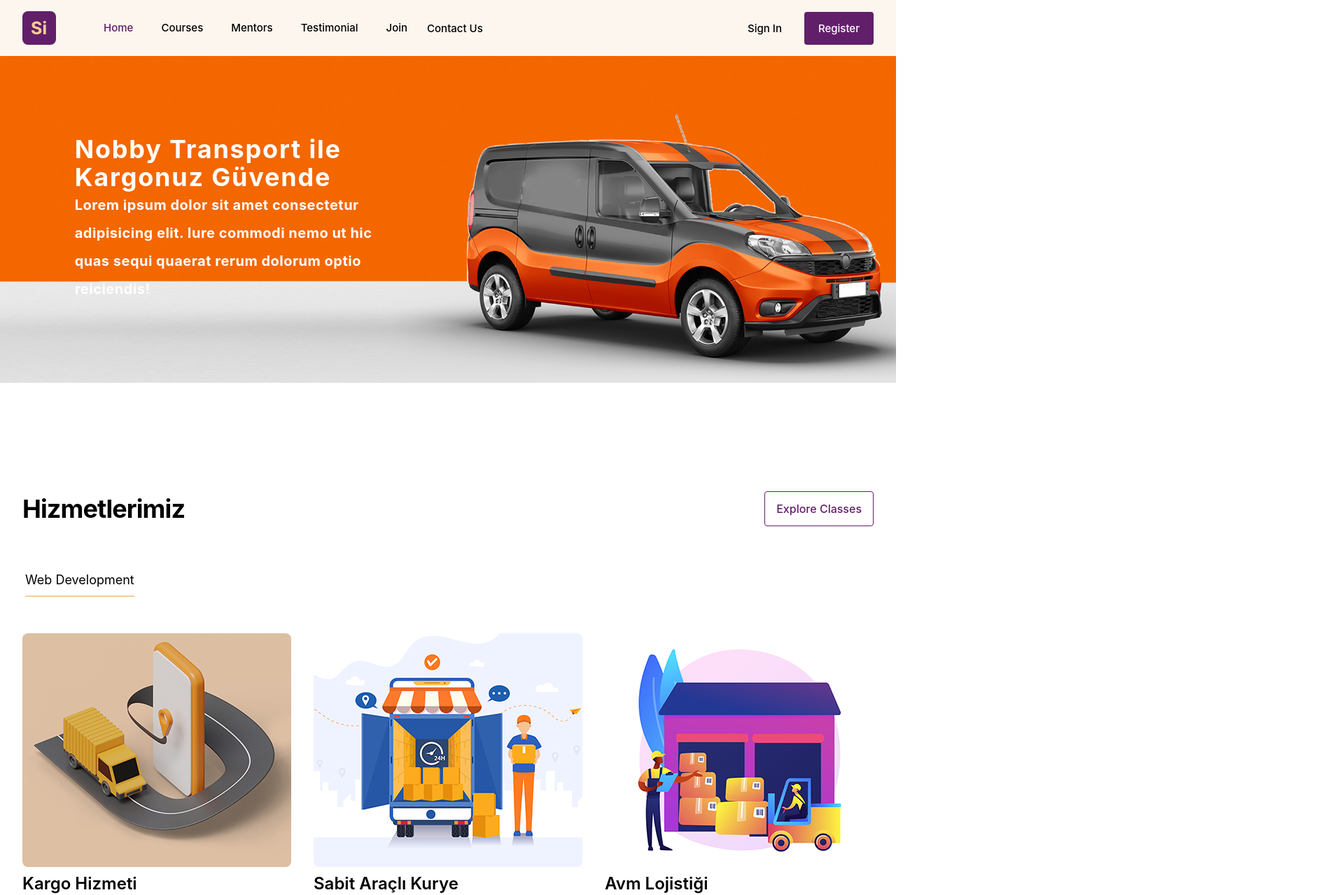
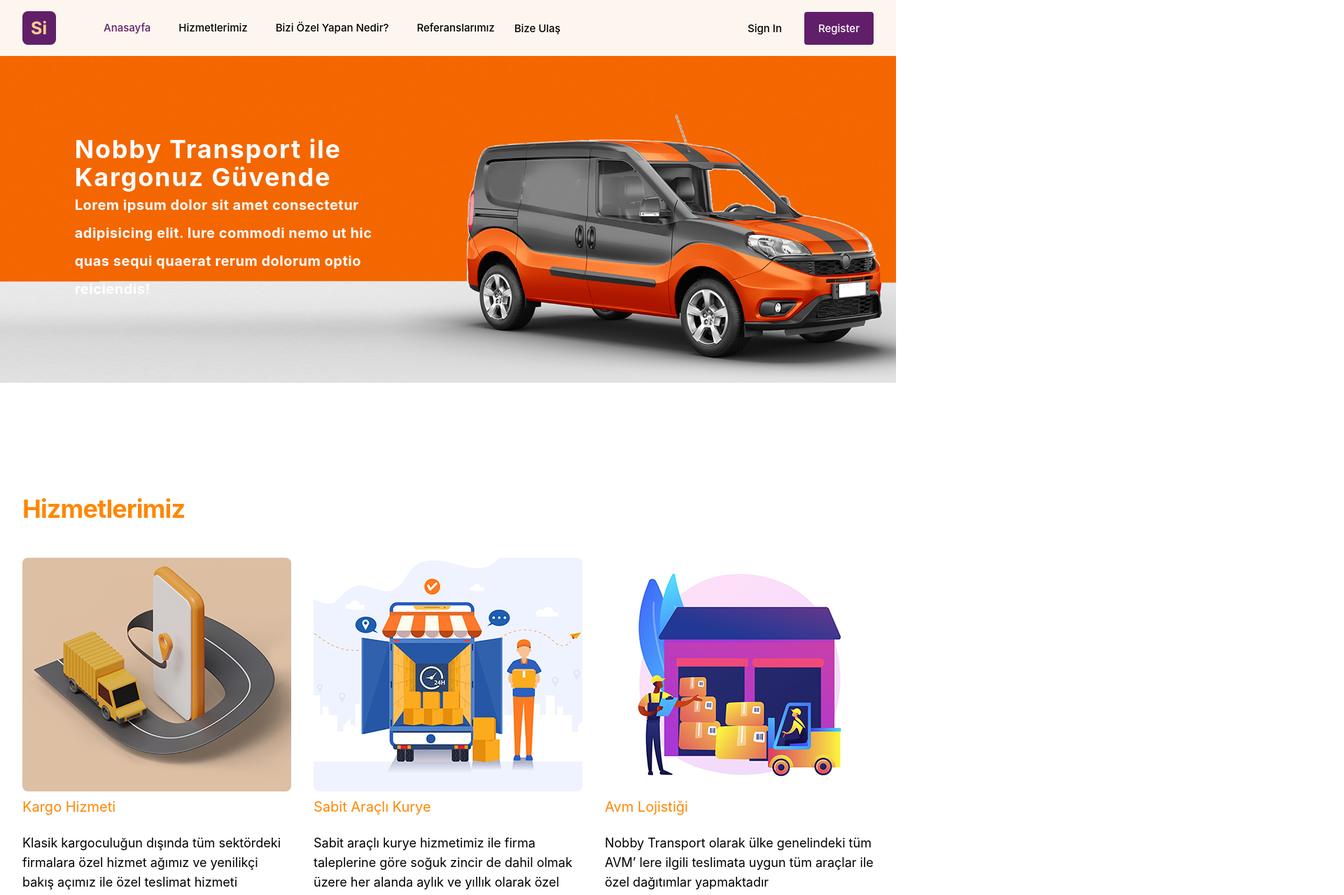
Before and after one commit to unique-tutorials/nobby, a Next.js app: page / in a window 1280 px wide. Shown: the top 1279 px of the page at 70% size, 1920 px wide, since content can reach past the window. Built offline with nearby package versions, Linux system fonts and the light colour scheme.

Commit message:
home pages changes

```diff
--- a/src/components/Courses/Courses.tsx
+++ b/src/components/Courses/Courses.tsx
@@ -64,11 +64,11 @@
                         className="h-full w-full object-cover object-center"
                     />
                 </div>
-                <p aria-hidden="true" className="mt-2 text-2xl font-semibold ">
+                <p aria-hidden="true" className="mt-2 text-xl font-normal text-[#fe8704]">
                     {name.profession}
                 </p>
                 <div className='flex justify-between'>
-                    <div className="mt-6 block font-normal text-gray-900">
+                    <div className="mt-6 block font-normal text-lg text-gray-900">
                         {name.course}
                     </div>
                 </div>
@@ -97,19 +97,19 @@
         <div>
             <div id='courses-section' className="mx-auto max-w-2xl py-16 px-4 sm:py-36 sm:px-6 lg:max-w-7xl lg:px-8">
 
-                <div className='sm:flex justify-between items-center pb-12'>
-                    <h2 className="text-3xl sm:text-4xl font-bold tracking-tight text-gray-900 my-4">Hizmetlerimiz</h2>
-                    <div>
+                <div className='sm:flex justify-between items-center'>
+                    <h2 className="text-3xl sm:text-4xl font-bold tracking-tight text-gray-900 my-4 text-[#fe8704]">Hizmetlerimiz</h2>
+                    {/* <div>
                         <button className="bg-transparent hover:bg-purple text-purple font-medium hover:text-white py-3 px-4 border border-purple hover:border-transparent rounded">
                             Explore Classes
                         </button>
-                    </div>
+                    </div> */}
                 </div>
 
                 <div className='flex nowhitespace space-x-5 rounded-xl bg-white p-1 overflow-x-auto'>
 
                     {/* FOR DESKTOP VIEW */}
-                    <button onClick={() => setSelectedButton('webdevelopment')} className={"bg-white " + (selectedButton === 'webdevelopment' ? 'text-black border-b-2 border-orange' : 'text-lightgrey') + " pb-2 text-lg hidden sm:block"}>Web Development</button>
+                    <button onClick={() => setSelectedButton('webdevelopment')} className={"bg-white " + (selectedButton === 'webdevelopment' ? 'text-black border-b-2 border-orange' : 'text-lightgrey') + " pb-2 text-lg hidden sm:block"}></button>
                     {/* <button onClick={() => setSelectedButton('mobiledevelopment')} className={"bg-white " + (selectedButton === 'mobiledevelopment' ? 'text-black border-b-2 border-orange' : 'text-lightgrey') + " pb-2 text-lg hidden sm:block"}>Mobile Development</button>
                     <button onClick={() => setSelectedButton('datascience')} className={"bg-white " + (selectedButton === 'datascience' ? 'text-black border-b-2 border-orange' : 'text-lightgrey') + " pb-2 text-lg hidden sm:block"}>Data Science</button>
                     <button onClick={() => setSelectedButton('cloudcomputing')} className={"bg-white " + (selectedButton === 'cloudcomputing' ? 'text-black border-b-2 border-orange' : 'text-lightgrey') + " pb-2 text-lg hidden sm:block"}>Cloud Computing</button> */}
@@ -124,7 +124,7 @@
 
                 <div>
                     <div className="mx-auto max-w-7xl">
-                        <div className="grid grid-cols-1 gap-y-10 gap-x-8 py-12">
+                        <div className="grid grid-cols-1 gap-y-10 gap-x-8 py-4">
                             <div className="col-start-1 grid grid-cols-1 sm:grid-cols-2 lg:grid-cols-3 gap-x-8">
                                 {nameElements.length > 0 ? (
                                     nameElements
--- a/src/components/Mentor/Mentor.tsx
+++ b/src/components/Mentor/Mentor.tsx
@@ -6,7 +6,6 @@
     href: string;
     imageSrc: string;
     imageAlt: string;
-    color: string;
 }
 
 const products: Product[] = [
@@ -16,7 +15,6 @@
         href: '#',
         imageSrc: '/assets/mentor/nusret.jpg',
         imageAlt: "Front of men's Basic Tee in black.",
-        color: 'Shoo Thar Mein',
     },
     {
         id: 2,
@@ -24,7 +22,6 @@
         href: '#',
         imageSrc: '/assets/mentor/a101.png',
         imageAlt: "Front of men's Basic Tee in black.",
-        color: 'Cristian Doru Barin',
     },
     {
         id: 3,
@@ -32,7 +29,6 @@
         href: '#',
         imageSrc: '/assets/mentor/beymen.jpg',
         imageAlt: "Front of men's Basic Tee in black.",
-        color: 'Tanzeel Ur Rehman',
     },
     {
         id: 4,
@@ -40,7 +36,6 @@
         href: '#',
         imageSrc: '/assets/mentor/netlog.jpg',
         imageAlt: "Front of men's Basic Tee in black.",
-        color: 'Andrew Williams',
     },
     {
         id: 5,
@@ -48,7 +43,6 @@
         href: '#',
         imageSrc: '/assets/mentor/dinamik.jpg',
         imageAlt: "Front of men's Basic Tee in black.",
-        color: 'Brad Schiff',
     },
     {
         id: 6,
@@ -56,7 +50,6 @@
         href: '#',
         imageSrc: '/assets/mentor/defacto.jpg',
         imageAlt: "Front of men's Basic Tee in black.",
-        color: 'Daniel Walter Scott',
     },
     {
         id: 7,
@@ -64,7 +57,6 @@
         href: '#',
         imageSrc: '/assets/mentor/dolce.jpg',
         imageAlt: "Front of men's Basic Tee in black.",
-        color: 'Daniel Walter Scott',
     },
     {
         id: 7,
@@ -72,7 +64,6 @@
         href: '#',
         imageSrc: '/assets/mentor/koc.jpg',
         imageAlt: "Front of men's Basic Tee in black.",
-        color: 'Daniel Walter Scott',
     },
     {
         id: 7,
@@ -80,7 +71,6 @@
         href: '#',
         imageSrc: '/assets/mentor/sendeo.jpg',
         imageAlt: "Front of men's Basic Tee in black.",
-        color: 'Daniel Walter Scott',
     },
 ]
 
@@ -88,19 +78,19 @@
     return (
             <div id="mentors-section" className="mx-auto max-w-2xl pb-16 px-4 sm:py-20 sm:px-6 lg:max-w-7xl lg:px-8">
 
-                <div className='sm:flex justify-between items-center mb-12'>
-                    <h2 className="text-2xl sm:text-4xl font-bold tracking-tight text-gray-900 my-4">Referanslarımız</h2>
-                    <div>
+                <div className='sm:flex justify-between items-center mb-4'>
+                    <h2 className="text-2xl sm:text-4xl font-bold tracking-tight text-gray-900 my-4 text-[#fe8704]">Referanslarımız</h2>
+                    {/* <div>
                         <button className="bg-transparent hover:bg-purple text-purple font-medium hover:text-white py-3 px-4 border border-lightgrey hover:border-transparent rounded">
                             Tümünü Gör
                         </button>
-                    </div>
+                    </div> */}
                 </div>
 
-                <div className="mt-6 grid grid-cols-1 gap-y-10 gap-x-6 sm:grid-cols-2 lg:grid-cols-4 xl:gap-x-8">
+                <div className="mt-6 grid grid-cols-1 gap-y-10 gap-x-6 sm:grid-cols-2 lg:grid-cols-5 xl:gap-x-8">
                     {products.map((product) => (
                         <div key={product.id} className="group relative">
-                            <div className="min-h-80 aspect-w-1 aspect-h-1 w-full overflow-hidden rounded-md bg-gray-200 lg:aspect-none lg:h-80 border border-[#f0efef]">
+                            <div className="min-h-40 aspect-w-1 aspect-h-1 w-full overflow-hidden rounded-md bg-gray-200 lg:aspect-none lg:h-40 border border-[#f0efef]">
                                 <img
                                     src={product.imageSrc}
                                     alt={product.imageAlt}
@@ -117,7 +107,6 @@
                                             </a>
                                         </h3>
                                     </div>
-                                    <p className="mt-3 text-2xl font-semibold text-white text-center">{product.color}</p>
                                 </div>
                             </div>
                         </div>
--- a/src/components/Navbar/Contactus.tsx
+++ b/src/components/Navbar/Contactus.tsx
@@ -43,12 +43,12 @@
             <div className=" inset-y-0 right-0 flex items-center pr-2 sm:static sm:inset-auto md:ml-6 sm:pr-0">
             <div className='md:hidden'>
                     <button type="button" className='text-15px font-medium' onClick={openModal}>
-                        Contact Us
+                        Bize Ulaş
                     </button>
                 </div>
                 <div className='hidden md:block'>
                     <button type="button" className='text-15px font-medium space-links' onClick={openModal}>
-                        Contact Us
+                        Bize Ulaş
                     </button>
                 </div>
             </div>
--- a/src/components/Navbar/Navbar.tsx
+++ b/src/components/Navbar/Navbar.tsx
@@ -16,11 +16,11 @@
 }
 
 const navigation: NavigationItem[] = [
-    { name: 'Home', href: '/', current: true },
-    { name: 'Courses', href: '#courses-section', current: false },
-    { name: 'Mentors', href: '#mentors-section', current: false },
-    { name: 'Testimonial', href: '#testimonial-section', current: false },
-    { name: 'Join', href: '#join-section', current: false },
+    { name: 'Anasayfa', href: '/', current: true },
+    { name: 'Hizmetlerimiz', href: '#courses-section', current: false },
+    { name: 'Bizi Özel Yapan Nedir?', href: '#testimonial-section', current: false },
+    { name: 'Referanslarımız', href: '#mentors-section', current: false },
+    // { name: 'Join', href: '#join-section', current: false },
 ]
 
 function classNames(...classes: string[]) {
--- a/src/components/Students/Students.tsx
+++ b/src/components/Students/Students.tsx
@@ -82,7 +82,7 @@
 
         return (
             <div id="testimonial-section" className='bg-bgpink bg-newsletter'>
-                <div className="mx-auto max-w-2xl px-10 pt-16 pb-24 sm:pt-10 lg:max-w-7xl lg:px-10">
+                <div className="mx-auto max-w-2xl px-10 pt-20 pb-24 sm:pt-20 lg:max-w-7xl lg:px-20">
 
                     <div className='sm:flex justify-between items-center pb-6'>
                         <h2 className="text-3xl sm:text-4xl w-full font-bold tracking-tight text-center text-gray-900 my-4 text-[#fe8704]">Bizi Özel Yapan Nedir? </h2>
```
